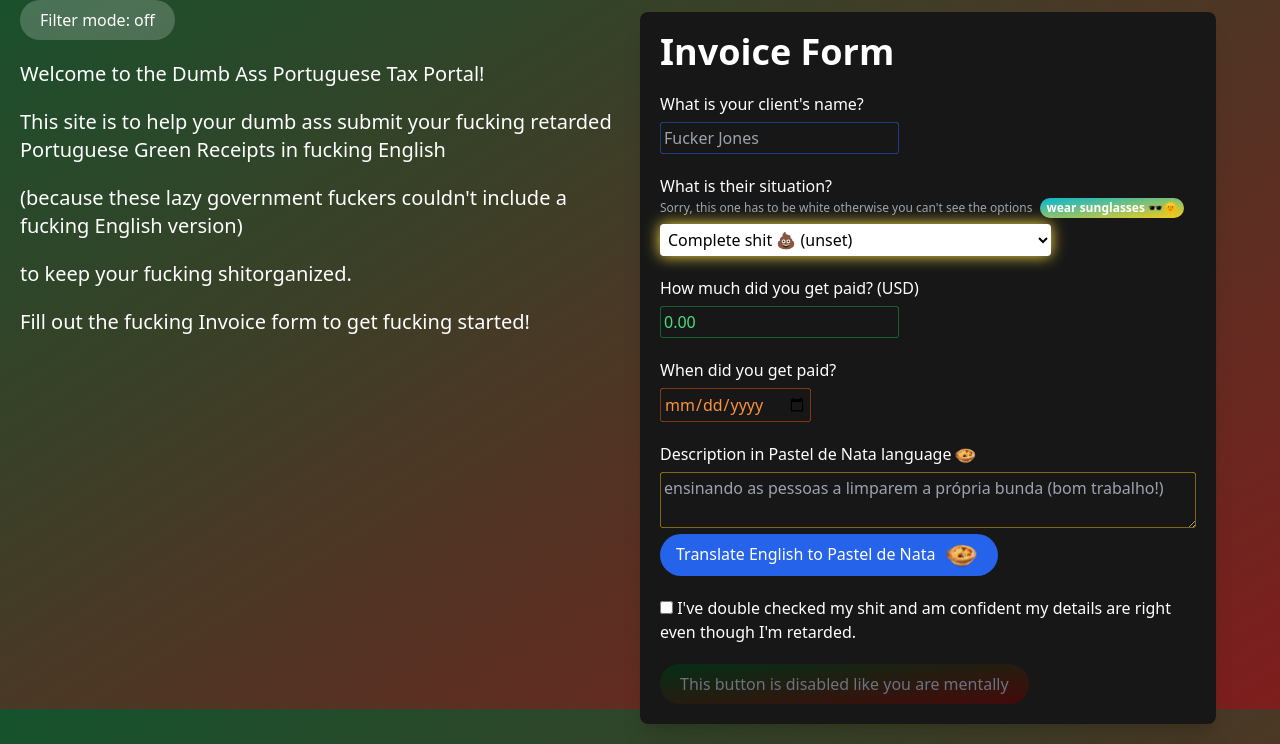
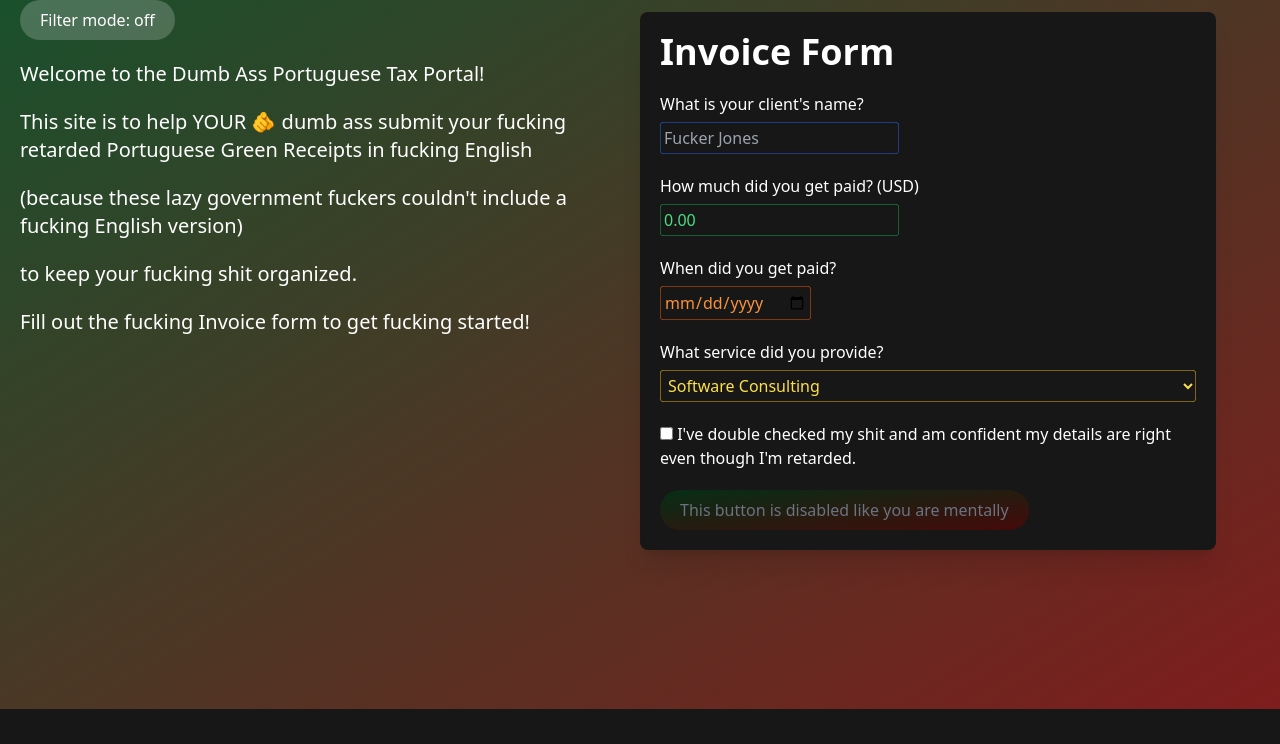
Before and after one commit to ZackPlauche/pt-tax-automation, a Flask app: page / in a window 1280 px wide. Shown: the part 91-835 px from the top of the page. After the commit the page ends 800 px from the top, so only its background shows below. Run offline with Flask 3, Linux system fonts and the light colour scheme; some libraries are stand-ins or nearby versions.

Commit message:
Simplify the template

```diff
--- a/templates/index.html
+++ b/templates/index.html
@@ -31,9 +31,9 @@
             <button id="blurButton" type="button" class="px-5 py-2 rounded-full bg-white/20 hover:bg-white/30">Filter mode: off</button>
             <div class="text-xl">
               <p class="mt-5">Welcome to the <span class="blur-md">Dumb Ass </span>Portuguese Tax Portal!</p>
-              <p class="mt-5">This site is to help you<span class="blur-md">r dumb ass</span> submit your <span class="blur-md">fucking retarded</span> Portuguese Green Receipts in fucking English</p>
+              <p class="mt-5">This site is to help YOU<span class="blur-md">R 🫵 dumb ass</span> submit your <span class="blur-md">fucking retarded</span> Portuguese Green Receipts in fucking English</p>
               <p class="mt-5">(because the<span class="blur-md">se lazy</span> government <span class="blur-md">fuckers</span> couldn't include a <span class="blur-md">fucking</span> English version)</p>
-              <p class="mt-5">to keep you<span class="blur-md">r fucking shit</span>organized.</p>
+              <p class="mt-5">to keep you<span class="blur-md">r fucking shit</span> organized.</p>
               <p class="mt-5">Fill out the <span class="blur-md">fucking</span> Invoice form to get <span class="blur-md">fucking </span>started!</p>
             </div>
             <script>
@@ -50,7 +50,9 @@
                 <label class="block" for="client_name">What is your client's name?</label>
                 <input class="p-1 mt-1.5 place text-blue-400 rounded bg-transparent shadow-[inset_0_0_0_0.5px] shadow-blue-600 outline-none" type="text" name="client_name" placeholder="Fucker Jones">
               </div>
-              <div>
+
+              <!-- Situation Field -->
+              <!-- <div>
                 <label class="block" for="client_name">What is their situation?</label>
                 <div class="flex items-center gap-2">
                   <p class="text-xs text-gray-400">Sorry, this one has to be white otherwise you can't see the options</p>
@@ -75,8 +77,6 @@
                         sunglassesOn = false
                       }
                     }
-
-
                   </script>
                 </div>
                 <select class="p-1 bg-white text-black mt-1.5 place rounded bg-transparent shadow-[0_0_15px] shadow-yellow-300" name="situation" required>
@@ -86,7 +86,7 @@
                   <option value="US client located in Portugal that is a business" default>US client located in Portugal that is a business</option>
                   <option value="US client located in Portugal that is an individual" default>US client located in Portugal that is an individual</option>
                 </select>
-              </div>
+              </div> -->
               <div>
                 <label class="block" for="amount">How much did you get paid? (USD)</label>
                 <input class="p-1 mt-1.5 place rounded bg-transparent shadow-[inset_0_0_0_0.5px] text-green-400 shadow-green-600 outline-none" type="number" step="0.01" value="0.00" placeholder="0.00" name="amount">
@@ -96,9 +96,32 @@
                 <input class="p-1 mt-1.5 place rounded bg-transparent shadow-[inset_0_0_0_0.5px] text-orange-400 shadow-orange-600 outline-none" type="date" name="date">
               </div>
               <div>
+                <label class="block" for="description">What service did you provide?</label>
+                <select
+                  class="p-1 w-full mt-1.5 place rounded bg-transparent shadow-[inset_0_0_0_0.5px] text-yellow-300 shadow-yellow-500 outline-none"
+                  name="description"
+                  required>
+                  <option value="Serviços de ensino a distancia" selected>Software Consulting</option>
+                </select>
+
+                <!-- Old Description -->
+                <!--
                 <label class="block" for="description">Description in <span title="Portuguese">Pastel de Nata language</span><img class="inline h-4" src="../static/images/pastel-de-nata.png"></label>
-                <textarea class="p-1 w-full mt-1.5 place rounded bg-transparent shadow-[inset_0_0_0_0.5px] text-yellow-300 shadow-yellow-500 outline-none" name="description" placeholder="ensinando as pessoas a limparem a própria bunda (bom trabalho!)"></textarea>
-                <button type="button" id="translateButton" class="px-4 py-2 bg-blue-600 rounded-full group">Translate English to Pastel de Nata <img class="inline-block h-6 group-hover:animate-spin" src="../static/images/pastel-de-nata.png"></button>
+                <input
+                  type="text"
+                  class="p-1 w-full mt-1.5 place rounded bg-transparent shadow-[inset_0_0_0_0.5px] text-yellow-300 shadow-yellow-500 outline-none"
+                  name="description"
+                  placeholder="ensinando as pessoas a limparem a própria bunda (bom trabalho!)"
+                  list="description-options"
+                  required
+                  value="Serviços de ensino a distancia"
+                >
+
+                <datalist id="description-options">
+                  <option value="Serviços de ensino a distancia"></option>
+                </datalist>
+
+                <button type="button" id="translateButton" class="px-4 py-2 bg-blue-600 rounded-full group mt-4">Translate English to Pastel de Nata <img class="inline-block h-6 group-hover:animate-spin" src="../static/images/pastel-de-nata.png"></button>
                 <script>
                   const translateButton = document.querySelector('#translateButton')
                   translateButton.onclick = (e) => {
@@ -107,6 +130,7 @@
                     window.open(`https://translate.google.com/?sl=en&tl=pt&text=${description.value}`)
                   }
                 </script>
+                -->
               </div>
               <div>
                 <input id="checkbox" type="checkbox" name="checkbox">
@@ -135,6 +159,7 @@
       window.onload = (e) => {
         blurredContent.forEach((element) => {
           element.classList.toggle('blur-md')
+          blurButton.textContent = 'Filter mode: off'
         })
       }
 
@@ -142,7 +167,7 @@
         blurredContent.forEach((element) => {
           element.classList.toggle('blur-md')
         })
-        blurButton.textContent = blurButton.textContent.includes('on') ? 'Filter mode: on' : 'Filter mode: off'
+        blurButton.textContent = blurButton.textContent.includes('on') ? 'Filter mode: off' : 'Filter mode: on'
       }
 
     </script>
```
